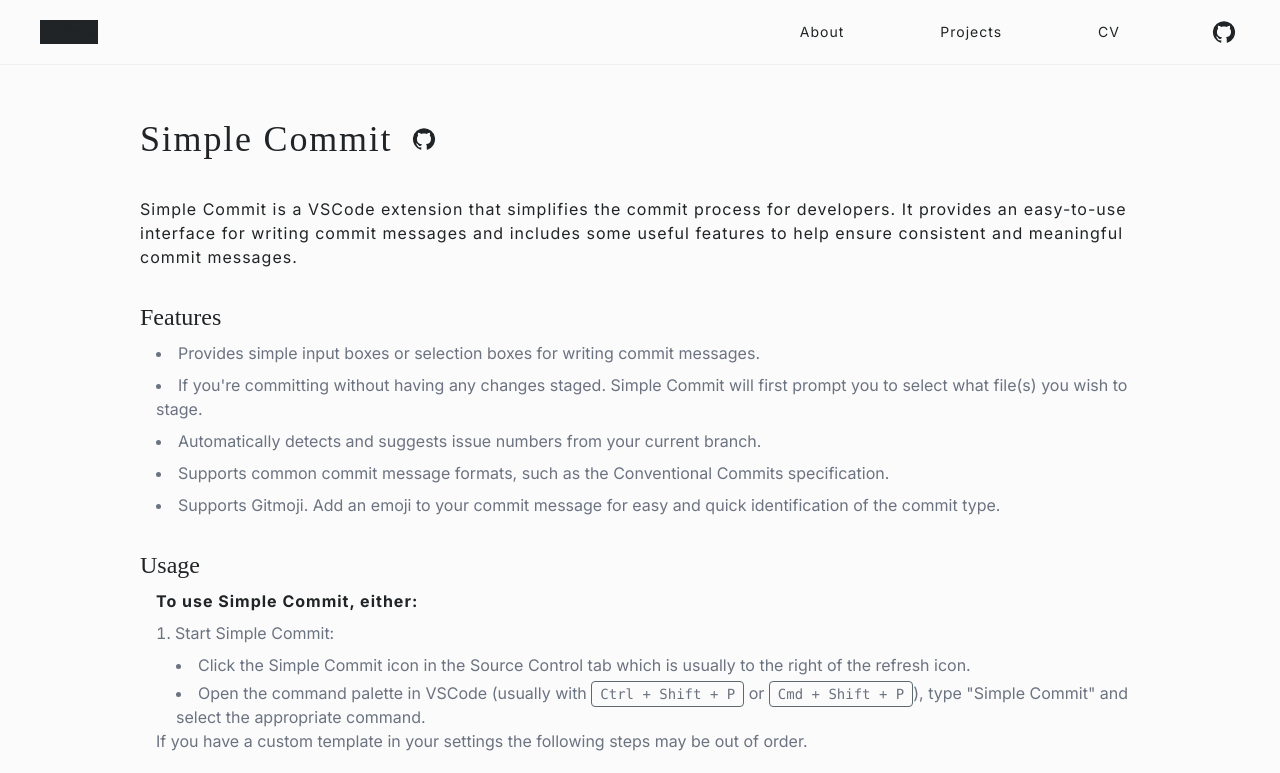
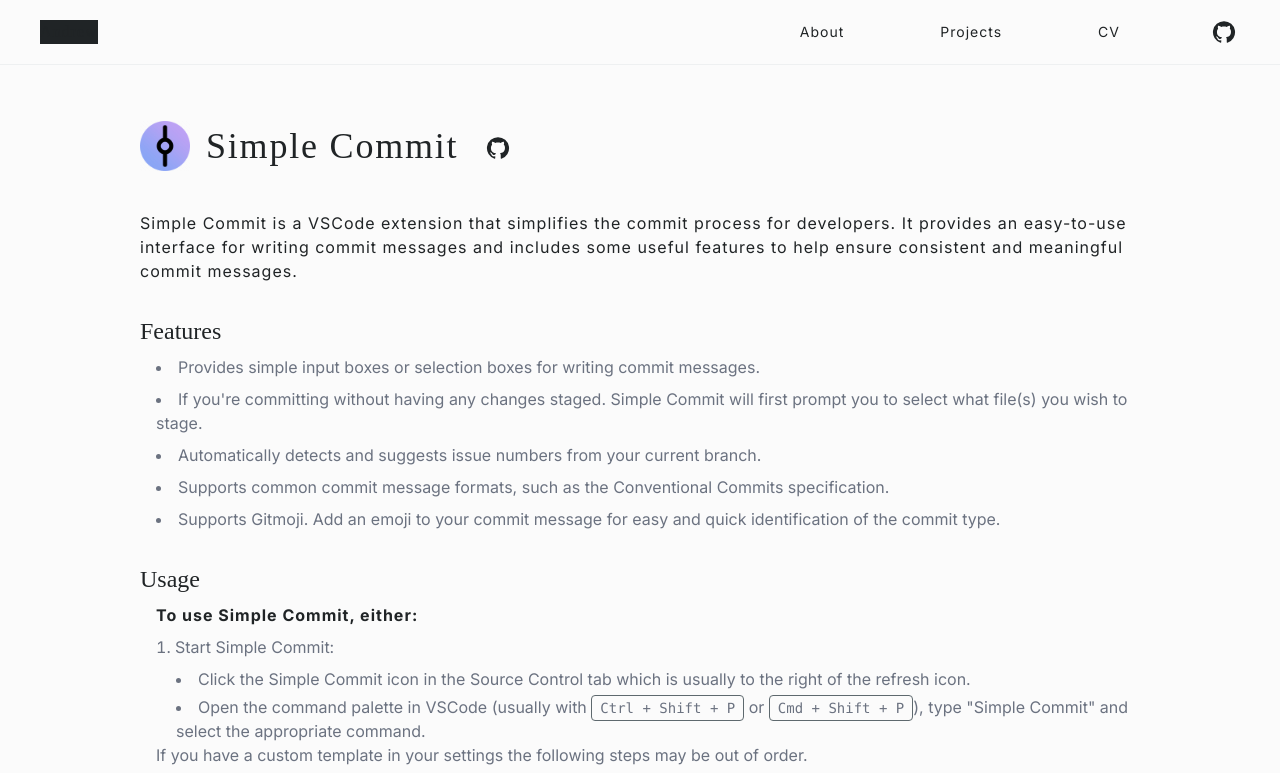
Before and after one commit to fletch-r/personal, a React (Vite) app: page /simple-commit in a window 1280 px wide. Shown: the top 773 px of the page. Built offline with nearby package versions, Linux system fonts and the light colour scheme.

Commit message:
feat: :bento:  - Added a picture of the Simple Commit logo

```diff
--- a/src/pages/SimpleCommit.tsx
+++ b/src/pages/SimpleCommit.tsx
@@ -1,20 +1,28 @@
+import React from 'react';
 import GitHubIcon from '@mui/icons-material/GitHub';
 import Code from '../components/Code';
+import SimpleCommitIcon from '../assets/SimpleCommitIcon.png';
 
 function SimpleCommit() {
   return (
     <section className='flex flex-col gap-10'>
-      <div className="flex items-baseline gap-4">
+      <div className="flex items-center gap-6">
+        <div className="flex items-center gap-4">
+          <img src={SimpleCommitIcon} alt="Simple Commit" width={50} />
           <h1 className="text-4xl font-cals tracking-wider leading-none">
             Simple Commit
           </h1>
+        </div>
+        <div>
           <a
             href="https://github.com/0xATHERIS/simple-commit"
             target='_blank'
-          className="hover:bg-steal-300 rounded-full px-1 py-1 transition-all hover:bg-opacity-20 flex justify-center items-center"
+            rel="noreferrer"
+            className="hover:bg-steal-300 rounded-full w-full h-full px-1 py-1 transition-all hover:bg-opacity-20 flex justify-center items-center mt-1"
           >
             <GitHubIcon className="w-full" />
           </a>
+        </div>
       </div>
 
       <article className="flex flex-col gap-8 w-full">
@@ -27,7 +35,7 @@
           <ul className="space-y-2 text-gray-500 list-disc list-inside dark:text-gray-200 pl-4">
             <li>Provides simple input boxes or selection boxes for writing commit messages.</li>
             <li>
-              If you're committing without having any changes staged. Simple Commit will first prompt you to select what file(s) you wish to stage.
+              If you&apos;re committing without having any changes staged. Simple Commit will first prompt you to select what file(s) you wish to stage.
             </li>
             <li>Automatically detects and suggests issue numbers from your current branch.</li>
             <li>
@@ -51,7 +59,7 @@
                   icon.
                 </li>
                 <li>
-                  Open the command palette in VSCode (usually with <Code>Ctrl + Shift + P</Code> or <Code>Cmd + Shift + P</Code>), type "Simple Commit" and select the appropriate command.
+                  Open the command palette in VSCode (usually with <Code>Ctrl + Shift + P</Code> or <Code>Cmd + Shift + P</Code>), type &quot;Simple Commit&quot; and select the appropriate command.
                 </li>
               </ul>
               If you have a custom template in your settings the following steps may be out of order.
@@ -60,7 +68,7 @@
               Choose Changes to Stage:
               <ul className="pl-5 mt-2 space-y-1 list-disc list-inside">
                 <li>
-                  If you haven't staged any commits the first prompt will be a multi-select prompt asking you to select one or more files to stage for this commit. If you have already staged changes then this step will be skipped.
+                  If you haven&apos;t staged any commits the first prompt will be a multi-select prompt asking you to select one or more files to stage for this commit. If you have already staged changes then this step will be skipped.
                 </li>
               </ul>
             </li>
@@ -68,7 +76,7 @@
               Type:
               <ul className="pl-5 mt-2 space-y-1 list-disc list-inside">
                 <li>
-                  Choose the type of commit you're making. For example, <span>fix</span> which would be selected for bug fix type commits.
+                  Choose the type of commit you&apos;re making. For example, <span>fix</span> which would be selected for bug fix type commits.
                 </li>
               </ul>
             </li>
@@ -103,7 +111,7 @@
               Number:
               <ul className="pl-5 mt-2 space-y-1 list-disc list-inside">
                 <li>
-                  Simple Commit should auto-detect your issue/ticket number and pre-populate the input box with the detected number. If your desired number doesn't automatically appear in the prompt please enter your desired issue/ticket number message or modify <Code>simpleCommit.issueRegex</Code> in your <Code>settings.json</Code> with a custom regex that you know detects your issue/ticket number.
+                  Simple Commit should auto-detect your issue/ticket number and pre-populate the input box with the detected number. If your desired number doesn&apos;t automatically appear in the prompt please enter your desired issue/ticket number message or modify <Code>simpleCommit.issueRegex</Code> in your <Code>settings.json</Code> with a custom regex that you know detects your issue/ticket number.
                 </li>
               </ul>
             </li>
@@ -141,7 +149,7 @@
           <div className="flex flex-col gap-8 pl-4">
             <p>
               Simple Commit can be configured through VSCode settings. To access the settings, go to
-              "File" {'>'} "Preferences" {'>'} "Settings" or use the keyboard shortcut
+              &quot;File&quot; {'>'} &quot;Preferences&quot; {'>'} &quot;Settings&quot; or use the keyboard shortcut
               <Code>Ctrl + ,</Code> or
               <Code>Cmd + ,</Code>.
             </p>
@@ -172,9 +180,9 @@
                   <tr>
                     <td className="text-center p-4 text-sm">issueRegex</td>
                     <td className="text-center p-4 text-sm">
-                      <Code>"(?!.*\/)([^\\d]*)(\\d+)"</Code>
+                      <Code>&quot;(?!.*\/)([^\\d]*)(\\d+)&quot;</Code>
                     </td>
-                    <td className="p-4 text-sm">Add a custom regex if the default regex for Simple Commit doesn't automatically detect your issue number.</td>
+                    <td className="p-4 text-sm">Add a custom regex if the default regex for Simple Commit doesn&apos;t automatically detect your issue number.</td>
                   </tr>
                   <tr>
                     <td className="text-center p-4 text-sm">template</td>
```
Lines whose indentation alone changed are shown as unchanged.
